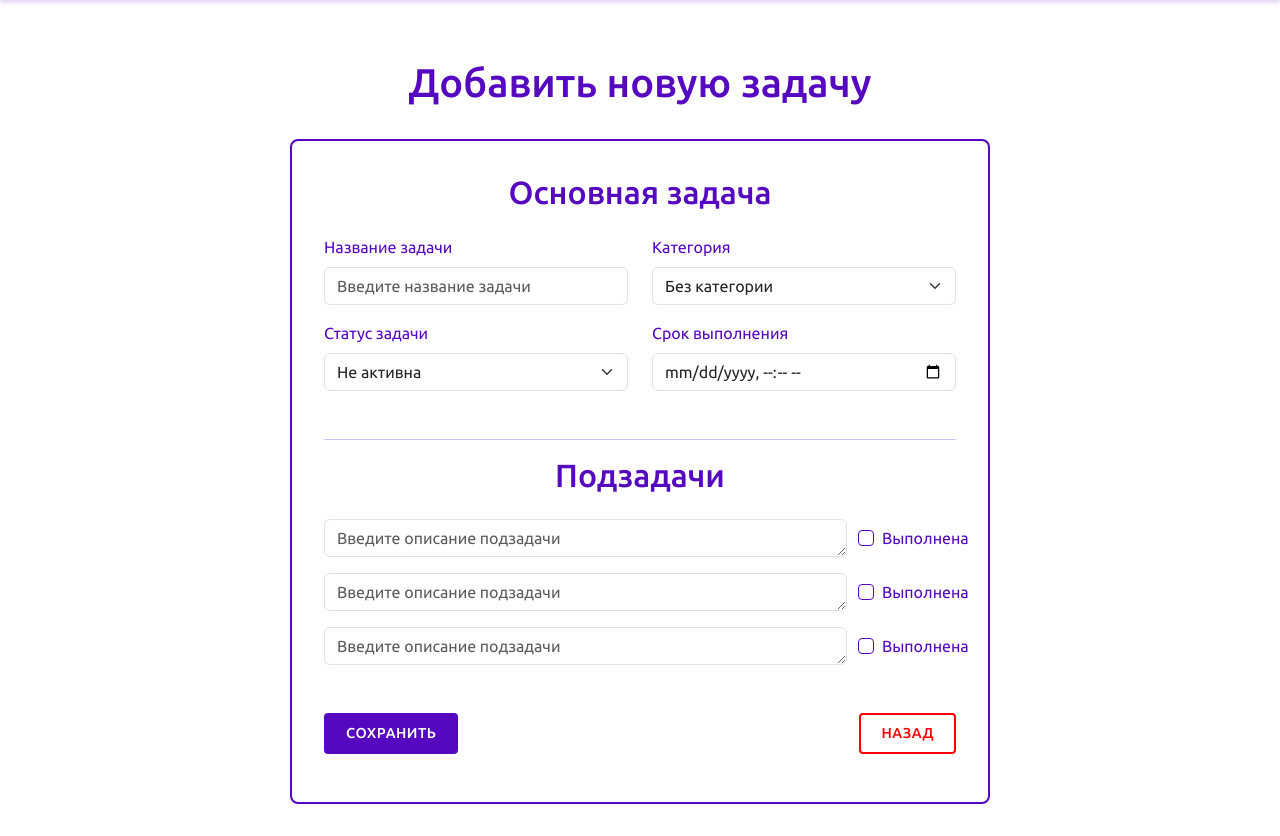
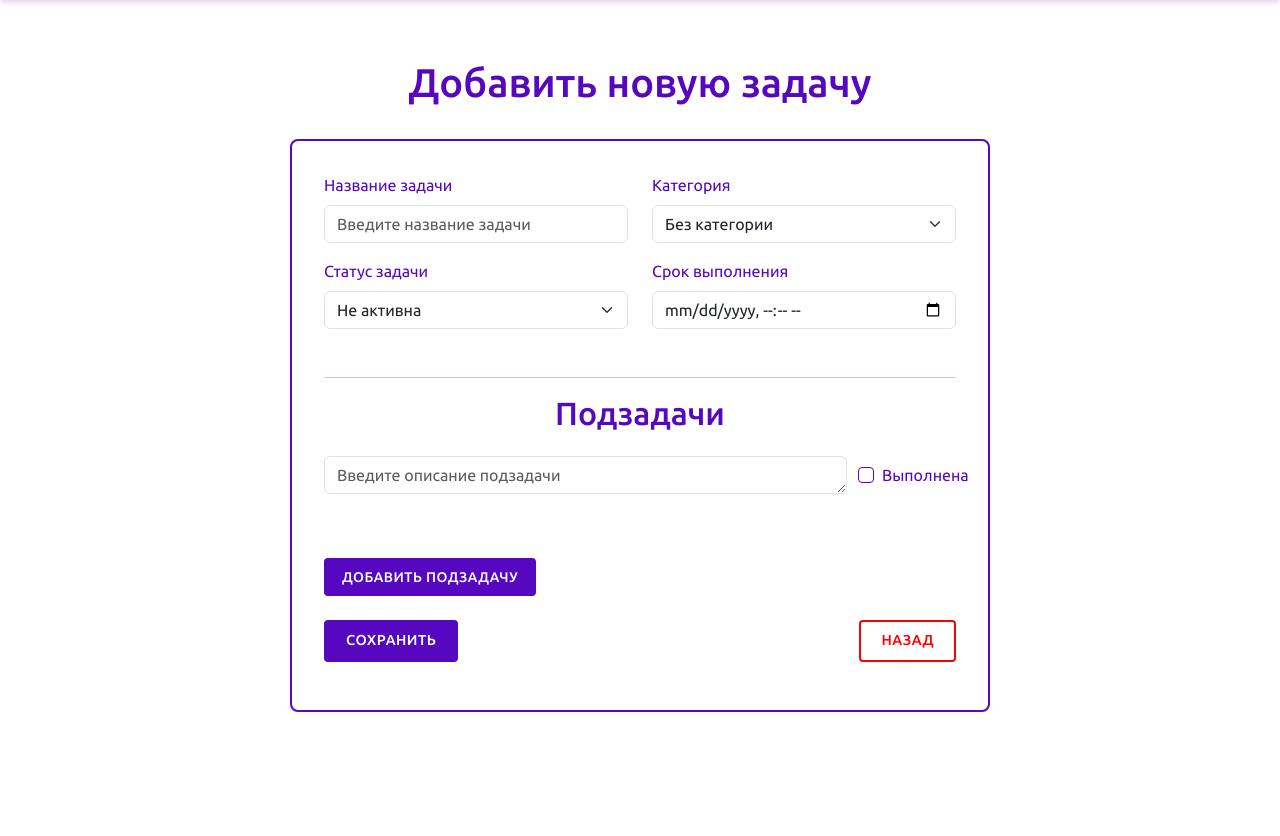
Before and after one commit to Lykor1/django_to-do-list, a Django app: page /task/create/ in a window 1280 px wide. Shown: the part 65-901 px from the top of the page. After the commit the page ends 777 px from the top, so only its background shows below. Run offline with Django 5.2, Linux system fonts and the light colour scheme; a user stored in the database is signed in; data comes from the database, SQL or seed files in the repository; both versions use the stored data as it was after the commit; some libraries are stand-ins or nearby versions.

Commit message:
Теперь подзадачи добавляются динамически

```diff
--- a/task/forms.py
+++ b/task/forms.py
@@ -62,4 +62,4 @@ class SubTaskCreateForm(forms.ModelForm):
 
 SubTaskCreateFormSet = forms.inlineformset_factory(Task, SubTask, form=SubTaskCreateForm,
                                                    fields=('description', 'is_completed'),
-                                                   extra=3, can_delete=False)
+                                                   extra=1, can_delete=False)
--- a/task/static/css/style.css
+++ b/task/static/css/style.css
@@ -782,3 +782,43 @@ textarea:focus {
     color: #5508bf; /* Убеждаемся, что текст лейбла фиолетовый */
     /* Возможно, потребуется настроить вертикальное выравнивание, если есть такая необходимость */
 }
+
+/* Добавьте эти стили в ваш style.css */
+
+/* Стили для кнопки "Добавить подзадачу" */
+.btn-add-subtask {
+    /* Наследует базовые стили от класса .btn (если оставлен) */
+    display: inline-block;
+    font-family: 'Ubuntu', sans-serif;
+    font-weight: 500;
+    /* text-transform: uppercase; /* Возможно, для этой кнопки не нужно */
+    letter-spacing: 0.5px;
+    transition: all 0.3s ease;
+    cursor: pointer;
+    text-decoration: none;
+    text-align: center;
+    border-radius: 4px; /* Закругление углов */
+
+    /* Настройка размера */
+    padding: 0.4rem 1rem; /* Уменьшенный padding (можете настроить) */
+    font-size: 0.875rem; /* Меньший размер шрифта (можете настроить) */
+
+    /* Стилистика сайта */
+    background-color: #5508bf; /* Основной фиолетовый фон */
+    color: white; /* Белый текст */
+    border: 2px solid #5508bf; /* Фиолетовая рамка */
+}
+
+.btn-add-subtask:hover {
+    background-color: #300472; /* Более темный фиолетовый при наведении */
+    color: white;
+    text-decoration: none;
+    border-color: #300472; /* Цвет рамки при наведении */
+}
+
+.btn-add-subtask:focus {
+    /* Стили для состояния фокуса, как у других полей/кнопок */
+    outline: none;
+    border-color: #300472;
+    box-shadow: 0 0 0 0.25rem rgba(85, 8, 191, 0.4);
+}
--- a/task/templates/base.html
+++ b/task/templates/base.html
@@ -57,5 +57,10 @@
 <!-- Основной контент -->
 {% block content %}
 {% endblock %}
+
+<script src="https://code.jquery.com/jquery-3.6.0.min.js"></script>
+{% block extra_js %}
+
+{% endblock %}
 </body>
 </html>
--- a/task/templates/task/create_task.html
+++ b/task/templates/task/create_task.html
@@ -9,11 +9,10 @@
         <h1 class="text-center">Добавить новую задачу</h1>
 
         <div class="task-form-container">
-        <form method="post">
+            <form method="post" id="task-form">
                 {% csrf_token %}
 
                 <div class="form-section">
-                <h2>Основная задача</h2>
                     <div class="row">
                         <div class="col-md-6">
                             {% bootstrap_field form.title %}
@@ -34,7 +33,7 @@
 
                 <hr class="purple-line">
 
-            <div class="form-section">
+                <div class="form-section" id="subtask-forms-container" data-formset-prefix="{{ formset.prefix }}">
                     <h2>Подзадачи</h2>
                     {{ formset.management_form }}
                     {% for subtask_form in formset %}
@@ -47,7 +46,23 @@
                             </div>
                         </div>
                     {% endfor %}
+
+
+                    <div id="empty-form-template" style="display: none;">
+                        <div class="subtask-form-row row">
+                            <div class="col-md-10">
+                                {% bootstrap_field formset.empty_form.description %}
                             </div>
+                            <div class="col-md-2 d-flex align-items-center">
+                                {% bootstrap_field formset.empty_form.is_completed %}
+                            </div>
+                        </div>
+                    </div>
+                </div>
+
+                <button type="button" class="btn btn-add-subtask mt-3" id="add-subtask-button">
+                    Добавить подзадачу
+                </button>
 
                 <div class="form-buttons mt-4">
                     <button type="submit" class="btn btn-login">Сохранить</button>
@@ -57,3 +72,7 @@
         </div>
     </div>
 {% endblock %}
+
+{% block extra_js %}
+    <script src="{% static 'js/add_subtask.js' %}"></script>
+{% endblock %}
--- a/task/templates/task/home.html
+++ b/task/templates/task/home.html
@@ -58,7 +58,8 @@
             <p class="text-center">Авторизуйтесь, чтобы увидеть задачи.</p>
         {% endif %}
     </div>
+{% endblock %}
 
-    <script src="https://code.jquery.com/jquery-3.6.0.min.js"></script>
+{% block extra_js %}
     <script src="{% static 'js/status_update.js' %}"></script>
 {% endblock %}
```
Also changed, not shown: task/static/js/add_subtask.js (added, +55 -0 lines), db.sqlite3. Lines whose indentation alone changed are shown as unchanged.
